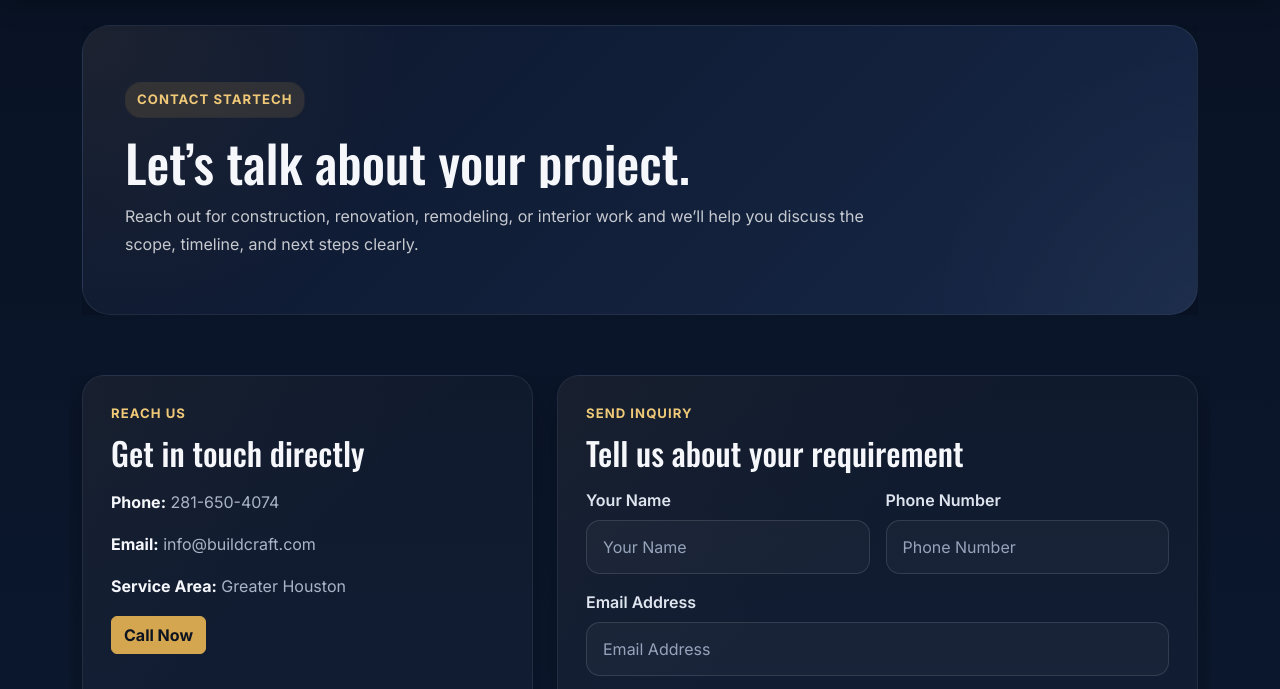
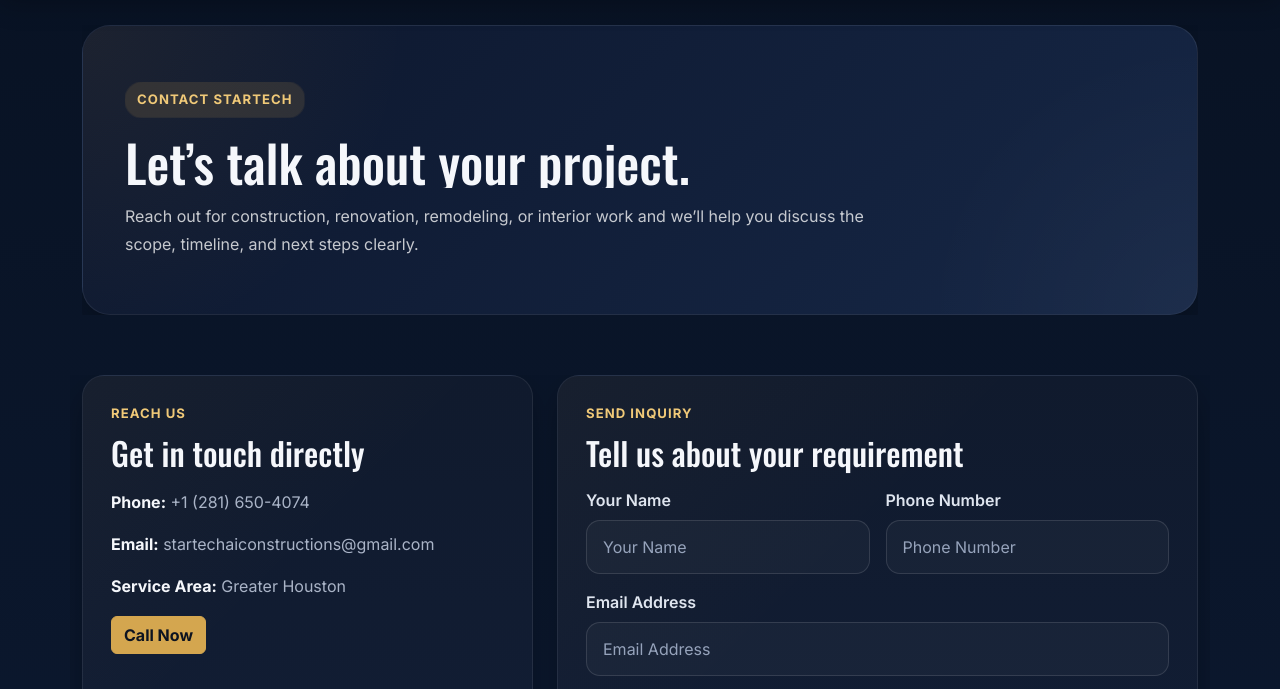
Before and after one commit to hatim-neral/startechai, a plain HTML site: page contact.html in a window 1280 px wide. Shown: the part 95-784 px from the top of the page. Drawn offline with nearby package versions, Linux system fonts and the light colour scheme.

Commit message:
updated website

```diff
--- a/contact.html
+++ b/contact.html
@@ -544,8 +544,8 @@
                 <h2>Get in touch directly</h2>
               </div>
 
-              <p class="contact-line"><strong>Phone:</strong> 281-650-4074</p>
-              <p class="contact-line"><strong>Email:</strong> info@buildcraft.com</p>
+              <p class="contact-line"><strong>Phone:</strong> +1 (281) 650-4074</p>
+              <p class="contact-line"><strong>Email:</strong> startechaiconstructions@gmail.com</p>
               <p class="contact-line"><strong>Service Area:</strong> Greater Houston</p>
 
               <a href="tel:+12816504074" class="btn btn-warning mt-3">Call Now</a>
```
Also changed, not shown: driftwood1.jpeg, driftwood5.jpeg, 1 other file.
